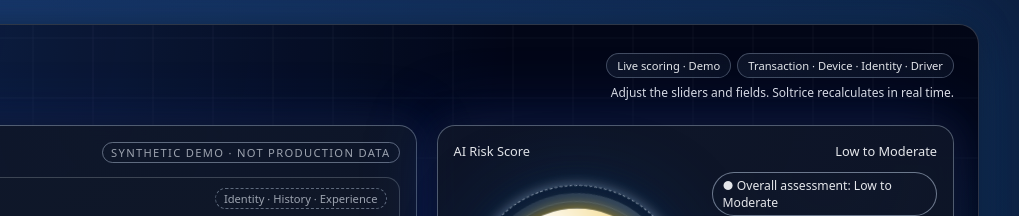
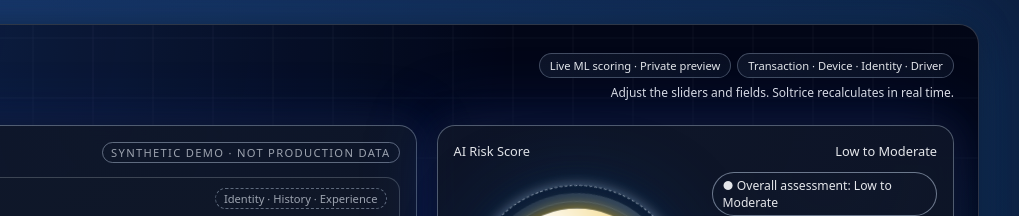
Before and after one commit to netindu/Soltrice-dev, a plain HTML site: page ml-demo-ui/index.html in a window 1280 px wide. Shown: the top 216 px of the page, 261-1280 px from the left. Drawn offline with Linux system fonts and the light colour scheme; no server answers.

Commit message:
Modified the Header

```diff
--- a/ml-demo-ui/index.html
+++ b/ml-demo-ui/index.html
@@ -28,7 +28,7 @@
         </div>
         <div class="header-right">
           <div class="chip-row">
-            <div class="chip">Live scoring · Demo</div>
+            <div class="chip">Live ML scoring · Private preview</div>
             <div class="chip">Transaction · Device · Identity · Driver</div>
           </div>
           <div>Adjust the sliders and fields. Soltrice recalculates in real time.</div>
```
